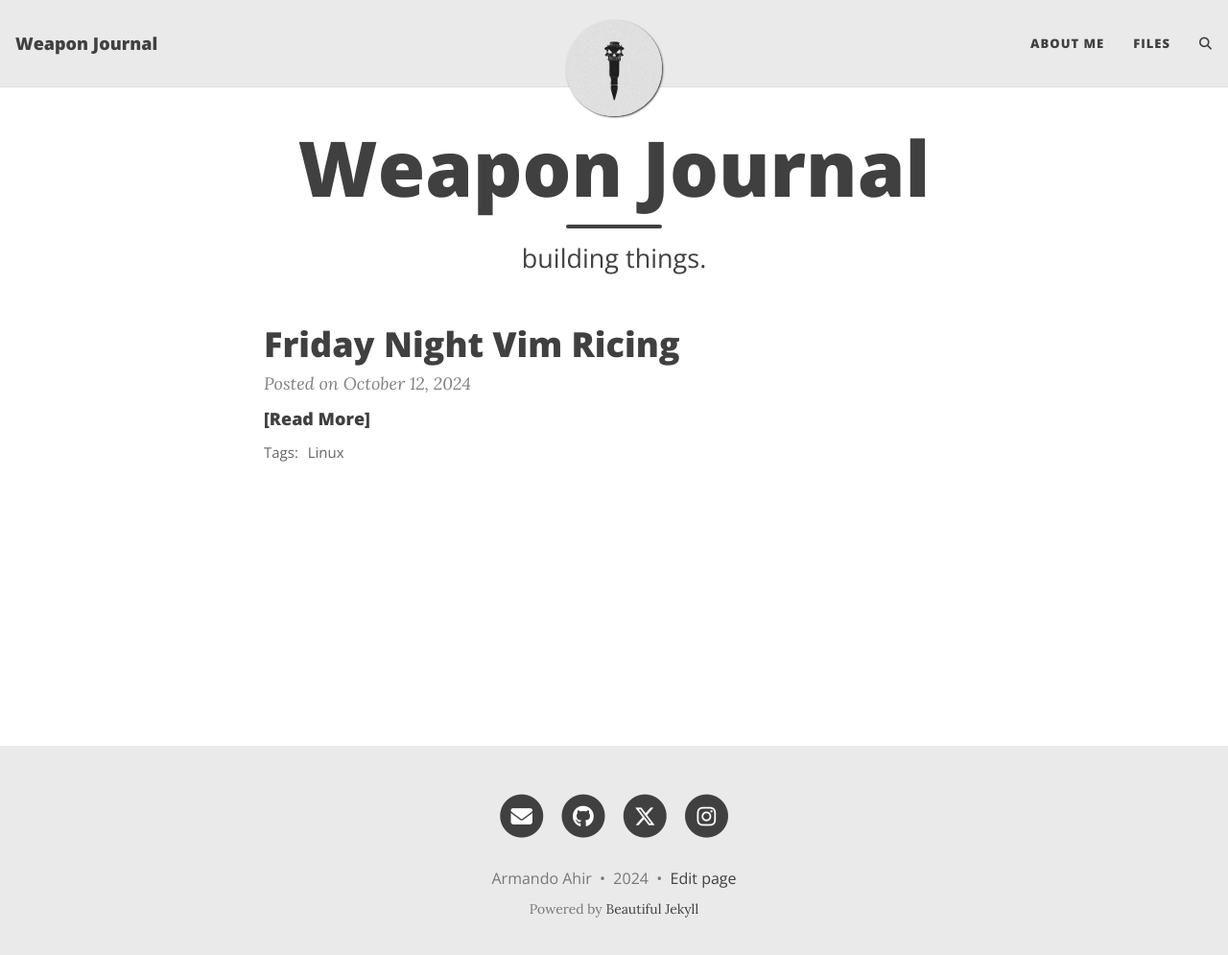
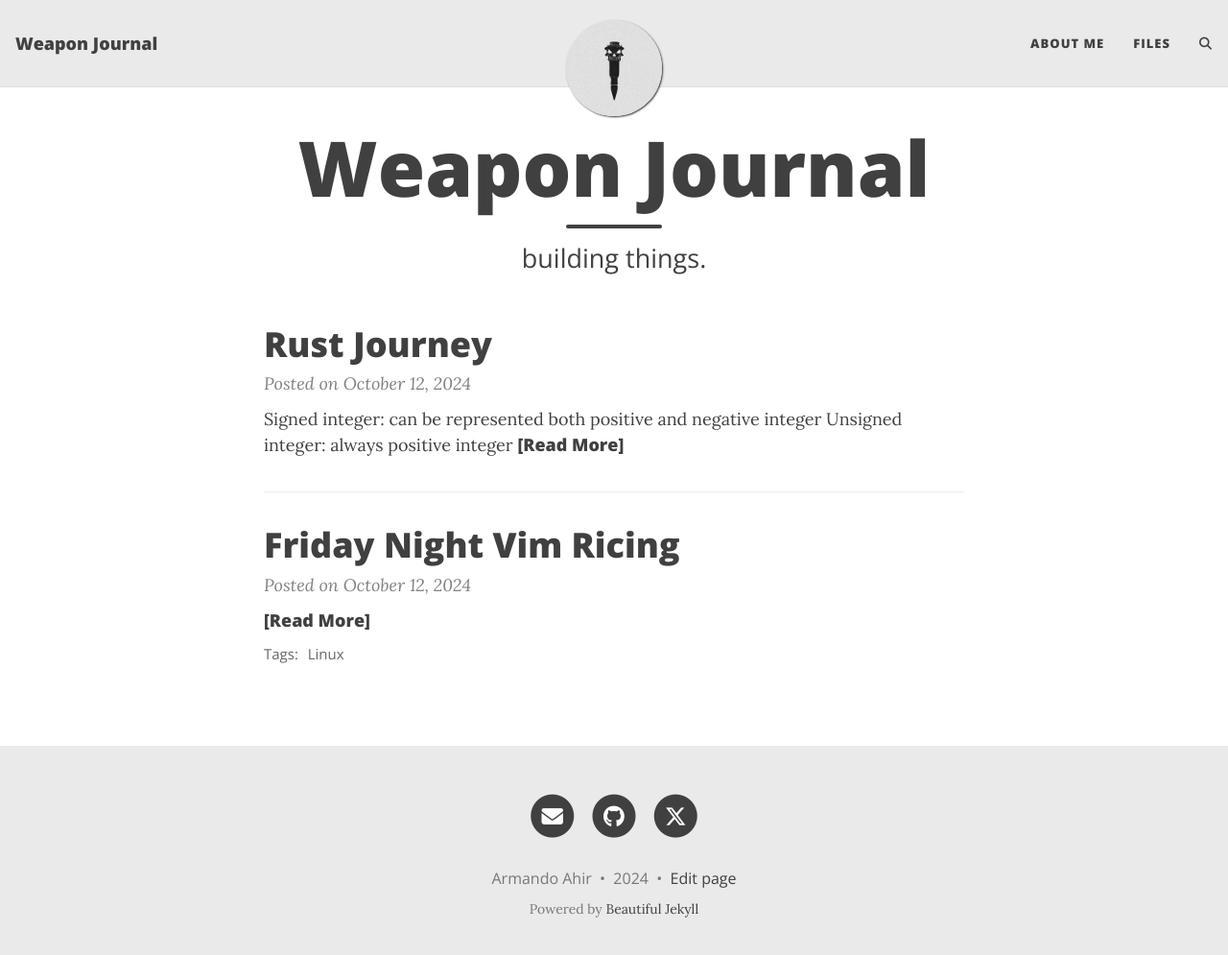
Before and after one commit to armandoahir/journal, a Jekyll site: the page built from index.html, in a window 1280 px wide and 1008 px high. Shown: the top 995 px of the window at 96% size. Built offline with Jekyll 4.4.1, drawn with Linux system fonts in a browser that asks for light colours; the list of posts is cut into pages by our own code; comment, search, counter and statistics services are not loaded.

Commit message:
url update

```diff
--- a/_config.yml
+++ b/_config.yml
@@ -61,7 +61,7 @@ social-network-links:
 #  xing: yourname
 #  stackoverflow: "3943160/daattali"
 #  snapchat: deanat78
-  instagram: therealarma
+#  instagram: therealarma
 #  spotify: yourname
 #  telephone: +14159998888
 #  steam: deanat78
--- /dev/null
+++ b/_posts/2024-10-12-rust-journey.md
@@ -0,0 +1,22 @@
+Signed integer: can be represented both positive and negative integer
+Unsigned integer: always positive integer
+
+length      signed      Unsigned
+
+8bit        i8          u8
+
+16 bit      i16         u16
+
+32 bit      i32         u32
+
+64 bit      i64         u64
+
+128 bit     i128        u128
+
+arch        isize       usize
+
+arch stands for architecture --> size depends on computer's architecture
+example: today's pcs are 64 bit architecture --> isize = i64; usize = usize
+
+Default type integer: i32
+Default type float: f64
```
